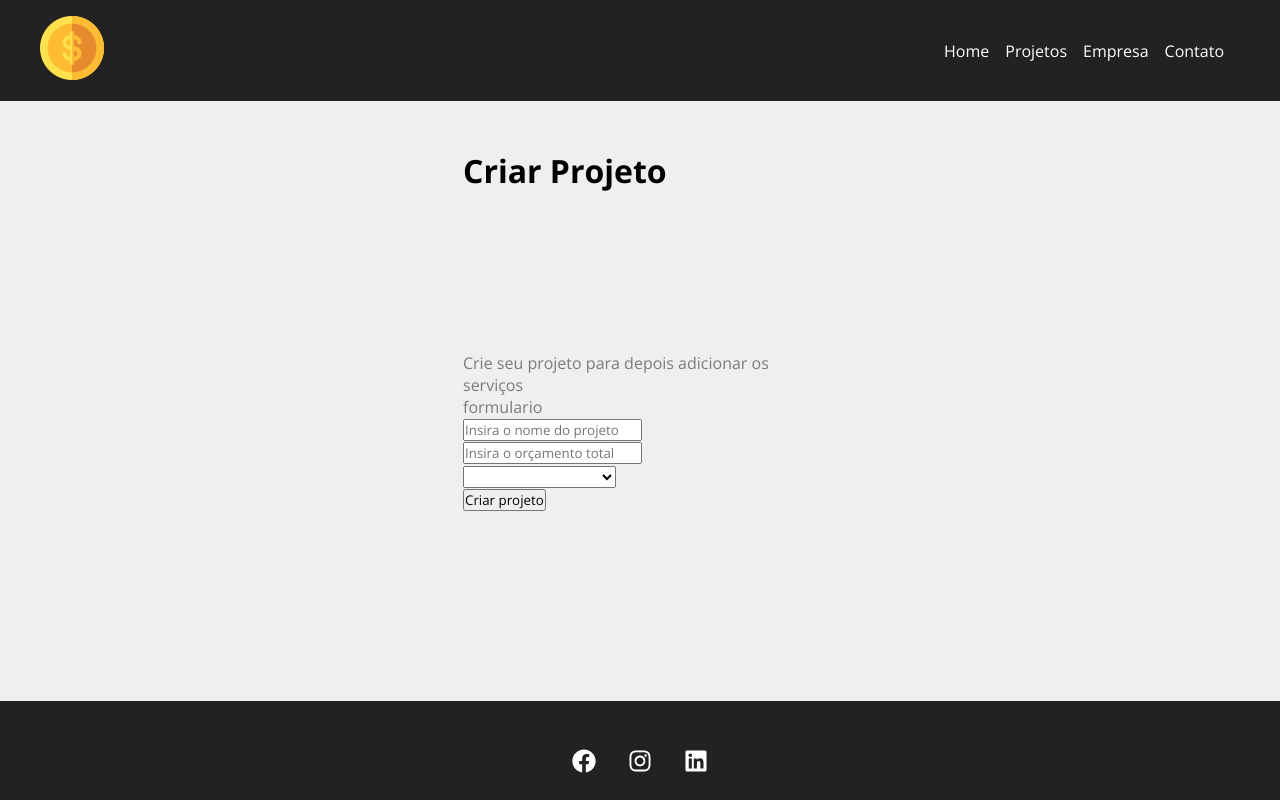
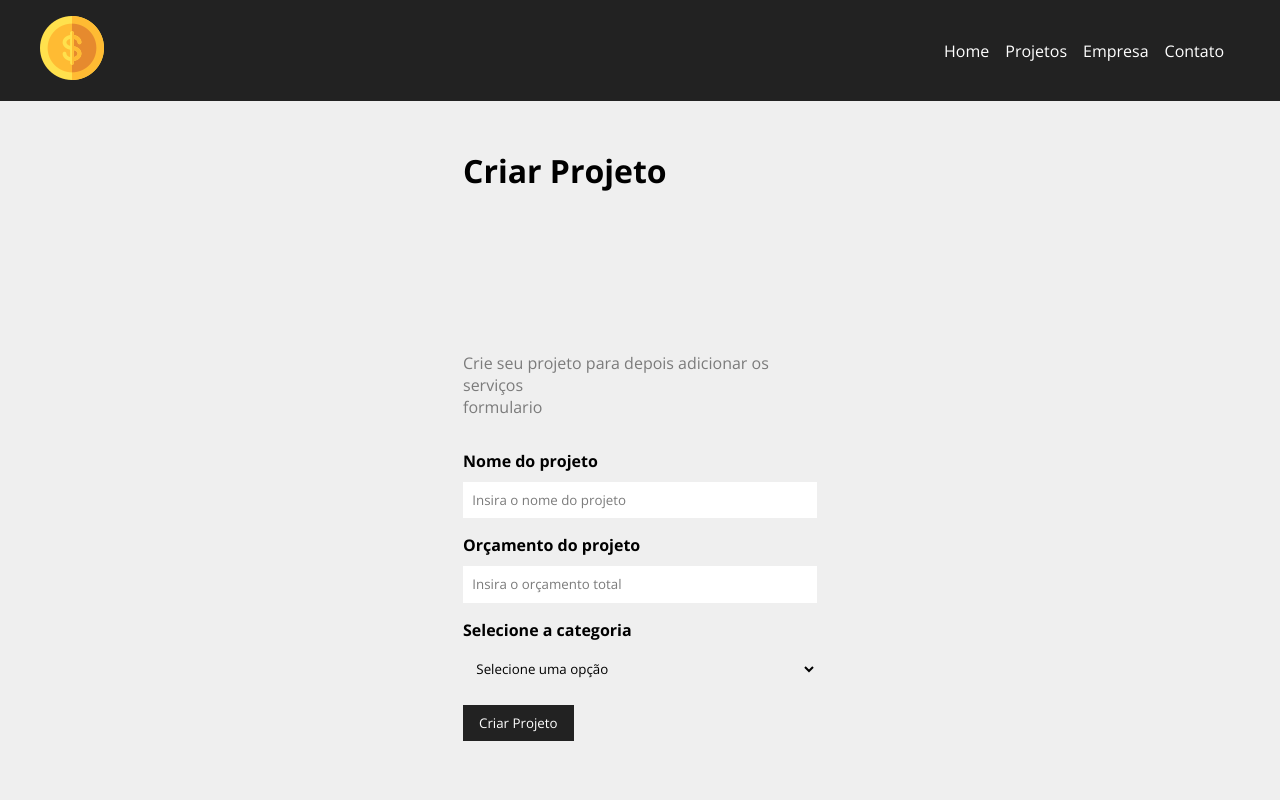
Before and after one commit to ArthurGehlen/projetoComReact, a React (Create React App) app: page /newproject in a window 1280 px wide. Shown: the top 800 px of the page. Built offline with nearby package versions, Linux system fonts and the light colour scheme; the HTML template or start-up script is replaced by a standard one.

Commit message:
Componentização de formulário.

```diff
--- /dev/null
+++ b/src/components/form/Input.jsx
@@ -0,0 +1,18 @@
+import styles from "./Input.module.css"
+
+function Input({ type, text, name, placeholder, handleOnChange, value }) {
+    return (
+        <div className={styles.form_control}>
+            <label htmlFor={name}>{text}</label>
+            <input
+                type={type}
+                name={name}
+                id={name}
+                placeholder={placeholder}
+                onChange={handleOnChange}
+                value={value} />
+        </div>
+    )
+}
+
+export default Input
--- /dev/null
+++ b/src/components/form/Input.module.css
@@ -0,0 +1,20 @@
+.form_control {
+    display: flex;
+    flex-direction: column;
+    margin-bottom: 1em;
+}
+
+.form_control label {
+    margin-bottom: .6em;
+    font-weight: bold;
+}
+
+.form_control input {
+    padding: .7em;
+    border-radius: 0;
+    border: none;
+}
+
+.form_control input::placeholder {
+    color: #7b7b7b;
+}
--- /dev/null
+++ b/src/components/form/Select.jsx
@@ -0,0 +1,14 @@
+import styles from "./Select.module.css"
+
+function Select({ text, name, options, handleOnChange, value }) {
+    return (
+        <div className={styles.form_control}>
+            <label htmlFor={name}>{text}</label>
+            <select name={name} id={name}>
+                <option>Selecione uma opção</option>
+            </select>
+        </div>
+    )
+}
+
+export default Select
--- /dev/null
+++ b/src/components/form/Select.module.css
@@ -0,0 +1,16 @@
+.form_control {
+    display: flex;
+    flex-direction: column;
+    margin-bottom: 1em;
+}
+
+.form_control label {
+    margin-bottom: .6em;
+    font-weight: bold;
+}
+
+.form_control select {
+    padding: .7em;
+    border-radius: 0;
+    border: none;
+}
--- /dev/null
+++ b/src/components/form/SubmitButton.jsx
@@ -0,0 +1,11 @@
+import styles from "./SubmitButton.module.css"
+
+function SubmitButton({ text }) {
+    return (
+       <div>
+        <button className={styles.btn}>{text}</button>
+       </div>
+    )
+}
+
+export default SubmitButton
--- /dev/null
+++ b/src/components/form/SubmitButton.module.css
@@ -0,0 +1,13 @@
+.btn {
+    background-color: #222;
+    color: #fff;
+    padding: 0.7em 1.2em;
+    text-decoration: none;
+    transition: .5s;
+    cursor: pointer;
+    border: none;
+}
+
+.btn:hover {
+    color: #ffbb33;
+}
--- a/src/components/pages/NewProject.jsx
+++ b/src/components/pages/NewProject.jsx
@@ -7,7 +7,7 @@
             <h1>Criar Projeto</h1>
             <p>Crie seu projeto para depois adicionar os serviços</p>
             <p>formulario</p>
-            <ProjectForm />
+            <ProjectForm btnText="Criar Projeto" />
         </div>
     )
 }
--- a/src/components/project/ProjectForm.jsx
+++ b/src/components/project/ProjectForm.jsx
@@ -1,23 +1,27 @@
-function ProjectForm() {
+import styles from "./ProjectForm.module.css"
+import Input from "../form/Input"
+import Select from "../form/Select"
+import SubmitButton from "../form/SubmitButton"
+
+function ProjectForm({btnText}) {
     return (
-        <form>
-            <div>
-                <input type="text" placeholder="Insira o nome do projeto" />
-            </div>
+        <form className={styles.form}>
+            <Input
+                type="text"
+                text="Nome do projeto"
+                name="name"
+                placeholder="Insira o nome do projeto" />
 
-            <div>
-                <input type="number" placeholder="Insira o orçamento total" />
-            </div>
+            <Input
+                type="number"
+                text="Orçamento do projeto"
+                name="budget"
+                placeholder="Insira o orçamento total" />
 
-            <div>
-                <select name="category_id">
-                    <option disabled>Selecione a categoria</option>
-                </select>
-            </div>
+            <Select
+                name="category_id" text="Selecione a categoria" />
 
-            <div>
-                <input type="submit" value="Criar projeto" />
-            </div>
+            <SubmitButton text={btnText} />
         </form>
     )
 }
--- /dev/null
+++ b/src/components/project/ProjectForm.module.css
@@ -0,0 +1,4 @@
+.form {
+    width: 100%;
+    margin: 2em 0;
+}
```
